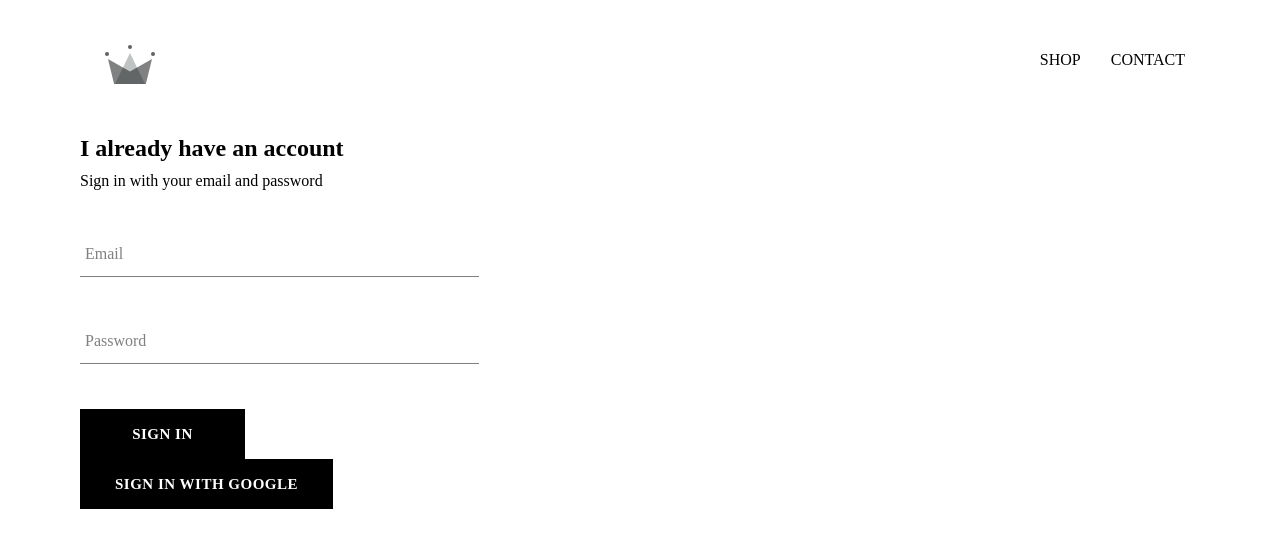
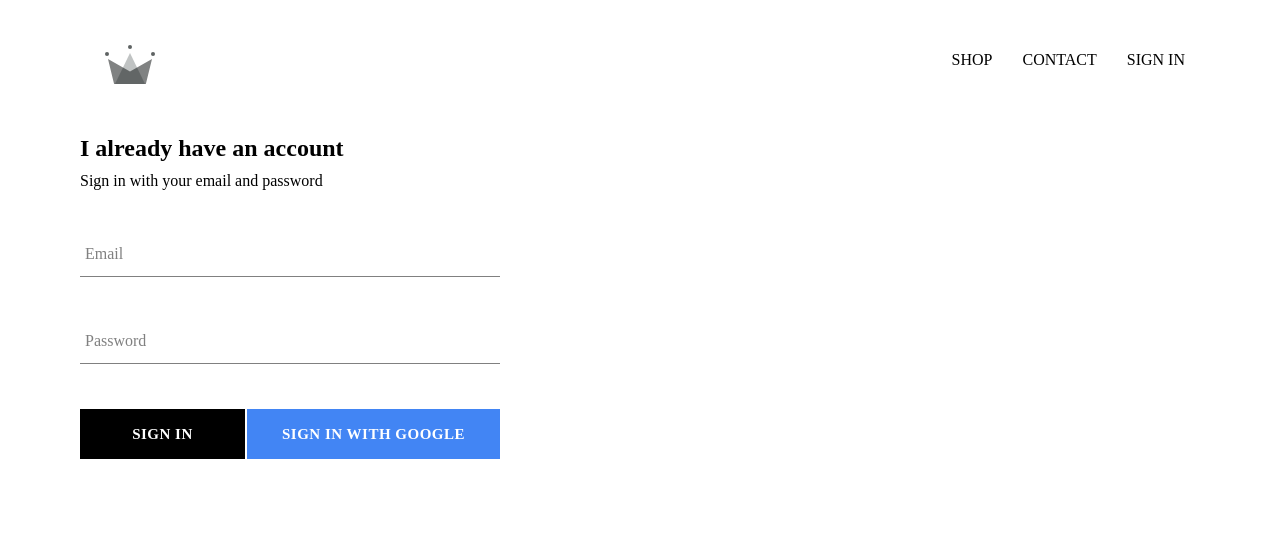
Before and after one commit to 0xbaid/ecommerce-site, a React (Create React App) app: page /signIn in a window 1280 px wide. Shown: the top 548 px of the page. Built offline with nearby package versions, Linux system fonts and the light colour scheme; no server answers; a web font is replaced by a local one.

Commit message:
integrated firebase authentication with signInWithGoogle and signOut

```diff
--- a/src/App.css
+++ b/src/App.css
@@ -7,3 +7,7 @@
   text-decoration: none;
   color: black;
 }
+
+* {
+  box-sizing: border-box;
+}
--- a/src/App.js
+++ b/src/App.js
@@ -32,7 +32,7 @@
   render(){
     return (
       <div>
-        <Header/>
+        <Header currentUser={this.state.currentUser}/>
         <Switch>
           <Route exact path='/' component={HomePage}/>
           <Route exact path='/shop' component={ShopPage}/>
--- a/src/components/custom-button/custom-button.component.js
+++ b/src/components/custom-button/custom-button.component.js
@@ -1,9 +1,9 @@
 import React from 'react';
 import './custom-button.style.scss';
 
-const CustomButton = ({children, ...otherProps}) => {
+const CustomButton = ({children, isGoogleSignIn, ...otherProps}) => {
     return (
-        <button className='custom-button' {...otherProps}>
+        <button className={`${isGoogleSignIn ? 'google-sign-in' : ''} custom-button`} {...otherProps}>
             {children}
         </button>
     );
--- a/src/components/custom-button/custom-button.style.scss
+++ b/src/components/custom-button/custom-button.style.scss
@@ -19,4 +19,13 @@
       color: black;
       border: 1px solid black;
     }
+    &.google-sign-in {
+      background-color: #4285f4;
+      color: white;
+
+      &:hover {
+        background-color: #357ae8;
+        border: none;
+      }
+    }
   }
--- a/src/components/header/header.component.js
+++ b/src/components/header/header.component.js
@@ -2,7 +2,9 @@
 import {Link} from 'react-router-dom';
 import {ReactComponent as Logo} from '../../assets/crown.svg';
 import './header.style.scss';
-const Header = () => {
+import { auth } from '../../firebase/firebase.utils';
+
+const Header = ({currentUser}) => {
     return (
         <div className='header'>
             <Link className='logo-container' to='/'>
@@ -11,6 +13,12 @@
             <div className='options'>
                 <Link className='option' to='/shop' >SHOP</Link>
                 <Link className='option' to='/shop' >CONTACT</Link>
+            {
+                currentUser ?
+                <div className='option' onClick={() => auth.signOut()}>SIGN OUT</div>
+                :
+                <Link className='option' to='/signIn'>SIGN IN</Link>
+            }
             </div>
         </div>
     );
--- a/src/components/header/header.style.scss
+++ b/src/components/header/header.style.scss
@@ -17,6 +17,7 @@
 
     .option{
         padding: 10px 15px;
+        cursor: pointer;
     }
  }
 }
--- a/src/components/sign-in/sign-in.component.js
+++ b/src/components/sign-in/sign-in.component.js
@@ -50,9 +50,10 @@
                     value={this.state.password}
                     handleChange={this.handleChange}
                     required />
-
+                <div className='buttons'>
                     <CustomButton type='submit'> Sign In </CustomButton>
-                    <CustomButton onClick={signInWithGoogle}> Sign In With Google </CustomButton>
+                    <CustomButton onClick={signInWithGoogle} isGoogleSignIn> Sign In With Google </CustomButton>
+                </div>
                 </form>
             </div>
         );
--- a/src/components/sign-in/sign-in.style.scss
+++ b/src/components/sign-in/sign-in.style.scss
@@ -1,9 +1,14 @@
 .signin {
-    width: 30vw;
+    width: 420px;
     display: flex;
     flex-direction: column;
 
  .title {
      margin: 10px 0;
  }
+
+ .buttons {
+     display: flex;
+     justify-content: space-between;
+ }
 }
```
